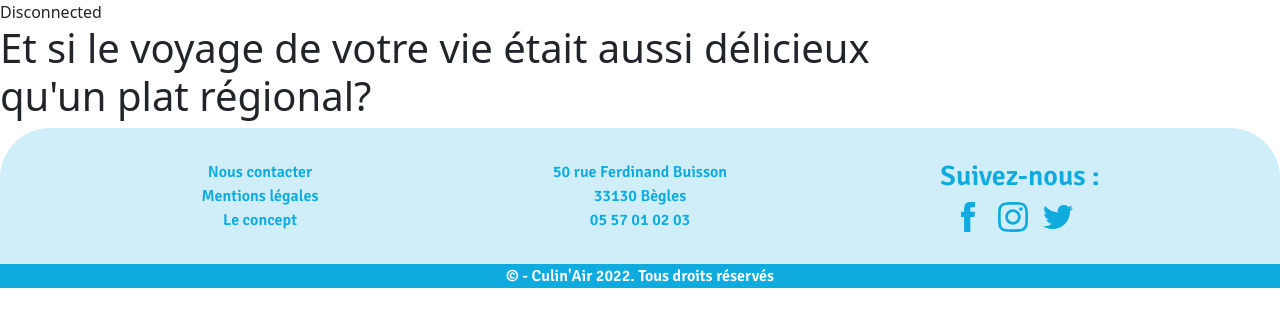
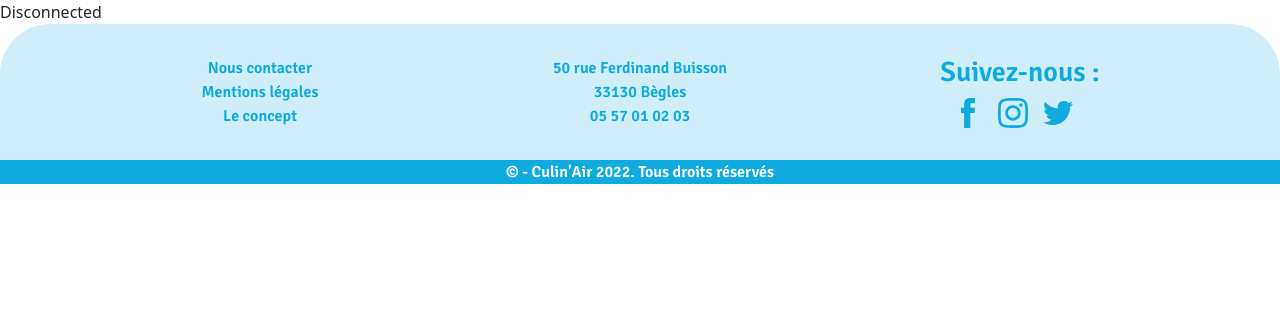
Before and after one commit to LoslierDimitri/Project-trip, a PHP site: page /projet/front/html/destinationsFrame.php in a window 1280 px wide. Shown: the part 133-460 px from the top of the page. Run offline with PHP 8.4, Linux system fonts and the light colour scheme.

Commit message:
pays svg ajout

```diff
--- a/projet/front/html/destinationsFrame.php
+++ b/projet/front/html/destinationsFrame.php
@@ -18,7 +18,7 @@
     ?>
 
         <section class="recherche_avancée">
-            <h1>Et si le voyage de votre vie était aussi délicieux <br> qu'un plat régional?</h1>
+
 
 
         </section>
```
Also changed, not shown: projet/front/css/destinations.css (added), projet/front/source/svg/DOM TOM.svg (added), projet/front/source/svg/France.svg (added), projet/front/source/svg/Quebec.svg (added).
